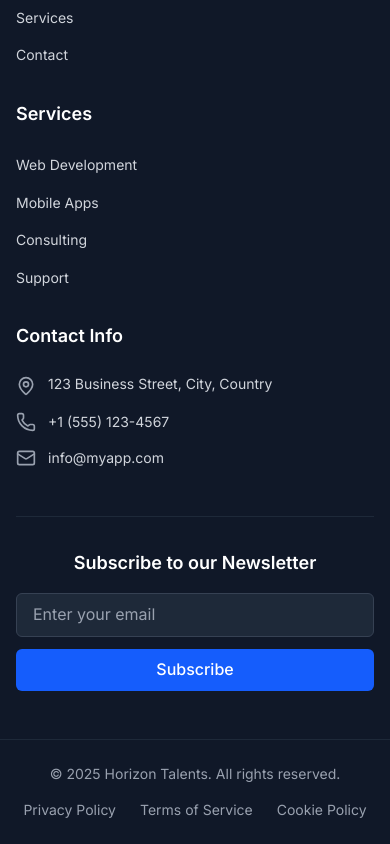
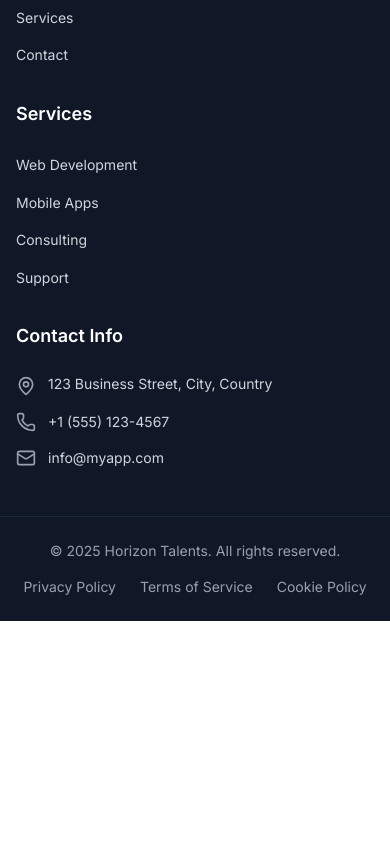
Before and after one commit to kalboussiKarim/jobs, a Next.js app: page / in a window 390 px wide. Shown: the part 5184-6028 px from the top of the page. After the commit the page ends 5805 px from the top, so only its background shows below. Built offline with nearby package versions, Linux system fonts and the light colour scheme.

Commit message:
changed the contact section to apply section

```diff
--- a/components/Footer.tsx
+++ b/components/Footer.tsx
@@ -169,25 +169,6 @@ const Footer: React.FC = () => {
             </div>
           </div>
         </div>
-
-        {/* Newsletter Signup */}
-        <div className="mt-12 pt-8 border-t border-gray-800 dark:border-gray-700">
-          <div className="max-w-md mx-auto text-center">
-            <h3 className="text-lg font-semibold mb-4 text-white">
-              Subscribe to our Newsletter
-            </h3>
-            <div className="flex flex-col sm:flex-row gap-3">
-              <input
-                type="email"
-                placeholder="Enter your email"
-                className="flex-1 px-4 py-2 bg-gray-800 dark:bg-gray-900 border border-gray-700 dark:border-gray-600 rounded-md focus:outline-none focus:ring-2 focus:ring-blue-500 focus:border-transparent text-white placeholder-gray-400 dark:placeholder-gray-500 transition-colors"
-              />
-              <button className="bg-blue-600 hover:bg-blue-700 dark:bg-blue-700 dark:hover:bg-blue-800 text-white px-6 py-2 rounded-md font-medium transition-colors">
-                Subscribe
-              </button>
-            </div>
-          </div>
-        </div>
       </div>
 
       {/* Bottom bar */}
--- a/components/Navbar.tsx
+++ b/components/Navbar.tsx
@@ -32,7 +32,7 @@ const Navbar: React.FC = () => {
     { key: "home", href: "#home" },
     { key: "about", href: "#about" },
     { key: "services", href: "#services" },
-    { key: "contact", href: "#contact" },
+    { key: "apply", href: "#apply" },
   ];
 
   return (
```
